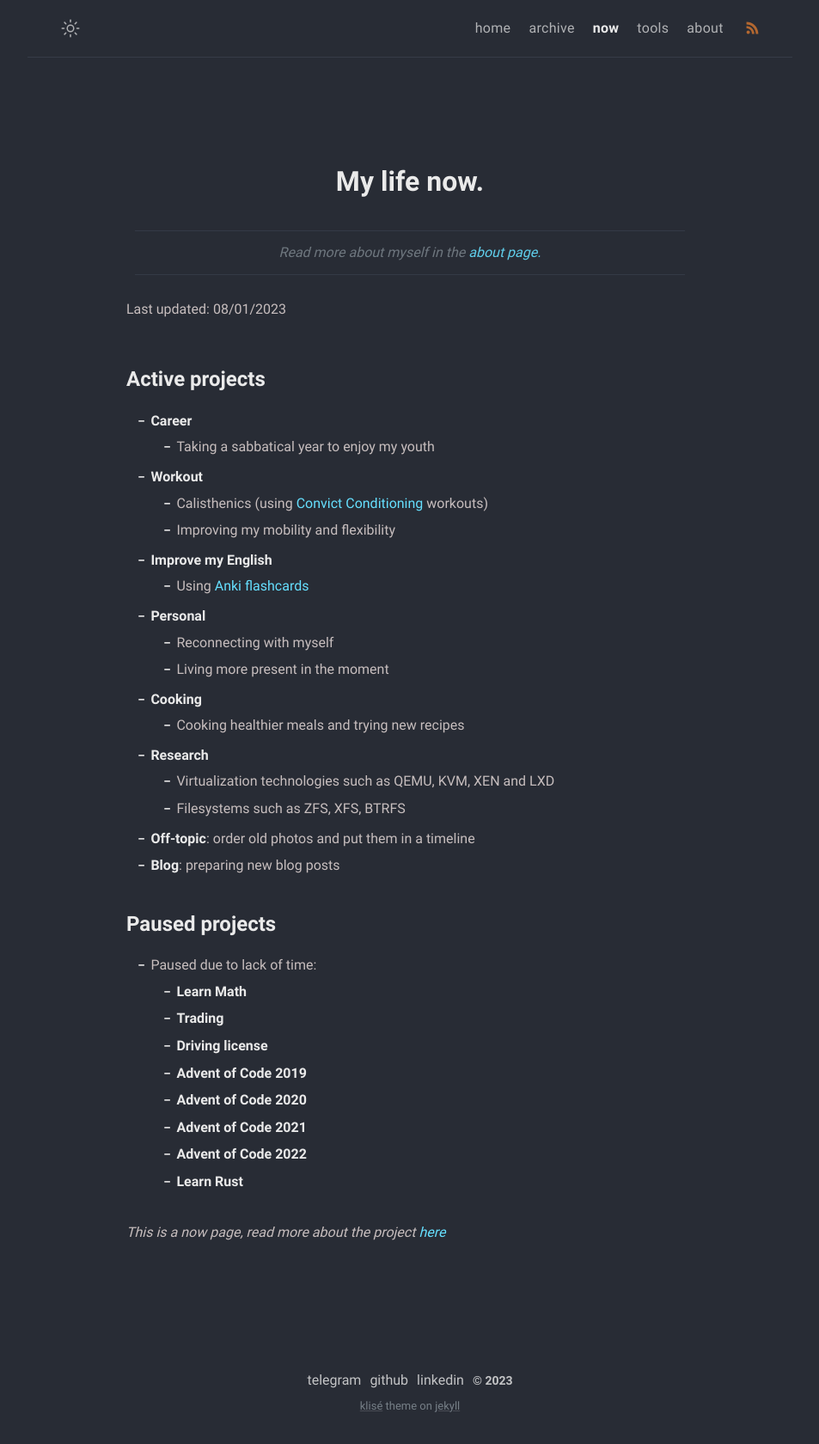
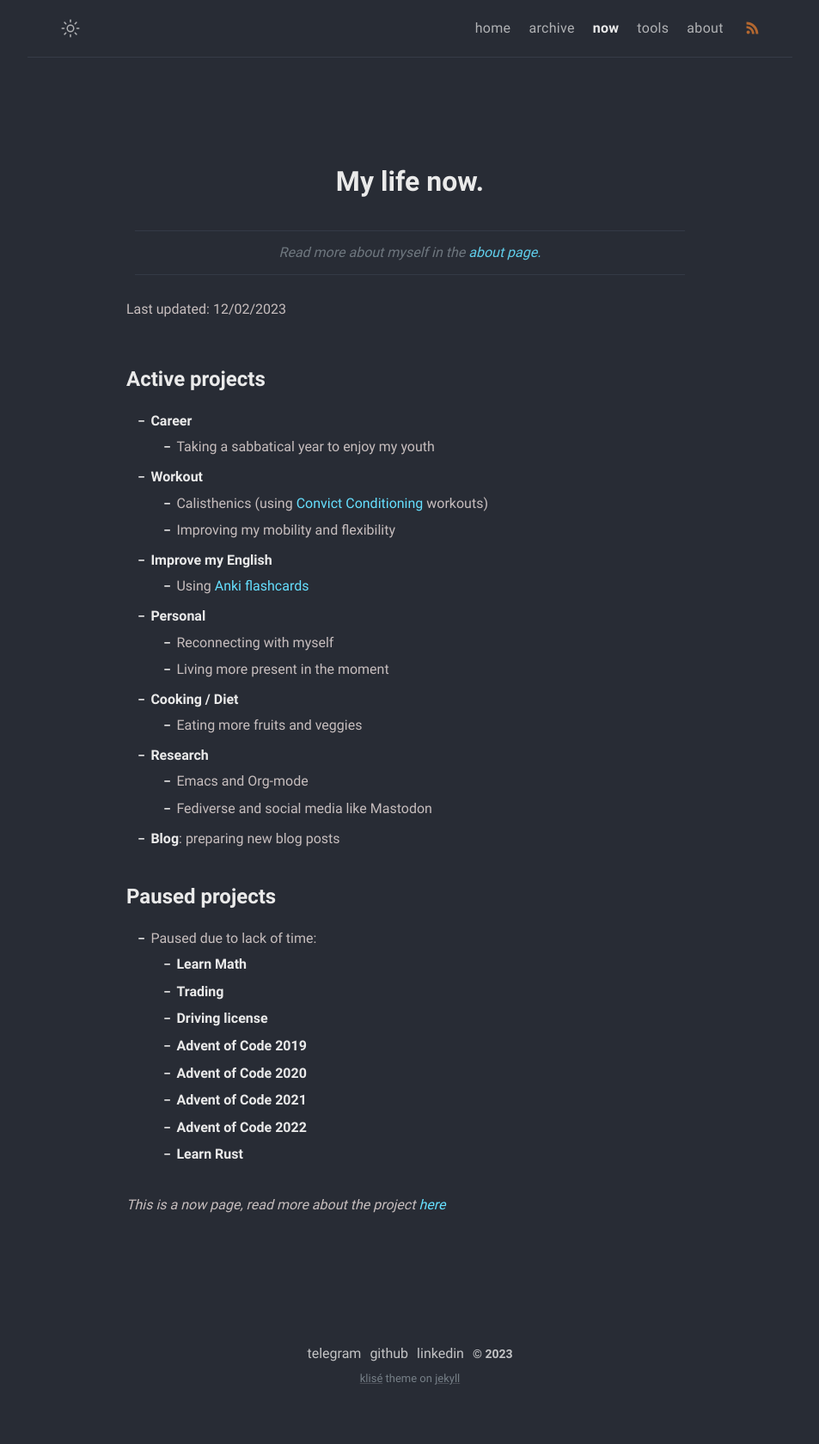
Before and after one commit to MonkeyAndres/MonkeyAndres.github.io, a Jekyll site: the page built from now.md, in a window 1280 px wide. Shown: the whole page at 86% size, without its empty margins (163-1116 px from the left). Built offline with Jekyll 4.4.1, drawn with Linux system fonts in a browser that asks for light colours; after the commit the page ends 1648 px from its top, so only the background shows below that.

Commit message:
📝 Update now page

```diff
--- a/now.md
+++ b/now.md
@@ -8,7 +8,7 @@ comments: false
 
 > Read more about myself in the [about page.](../about)
 
-Last updated: 08/01/2023
+Last updated: 12/02/2023
 
 # Active projects
 
@@ -22,12 +22,11 @@ Last updated: 08/01/2023
 - **Personal**
   - Reconnecting with myself
   - Living more present in the moment
-- **Cooking**
-  - Cooking healthier meals and trying new recipes
+- **Cooking / Diet**
+  - Eating more fruits and veggies
 - **Research**
-  - Virtualization technologies such as QEMU, KVM, XEN and LXD
-  - Filesystems such as ZFS, XFS, BTRFS
-- **Off-topic**: order old photos and put them in a timeline
+  - Emacs and Org-mode
+  - Fediverse and social media like Mastodon
 - **Blog**: preparing new blog posts
 
 # Paused projects
```
